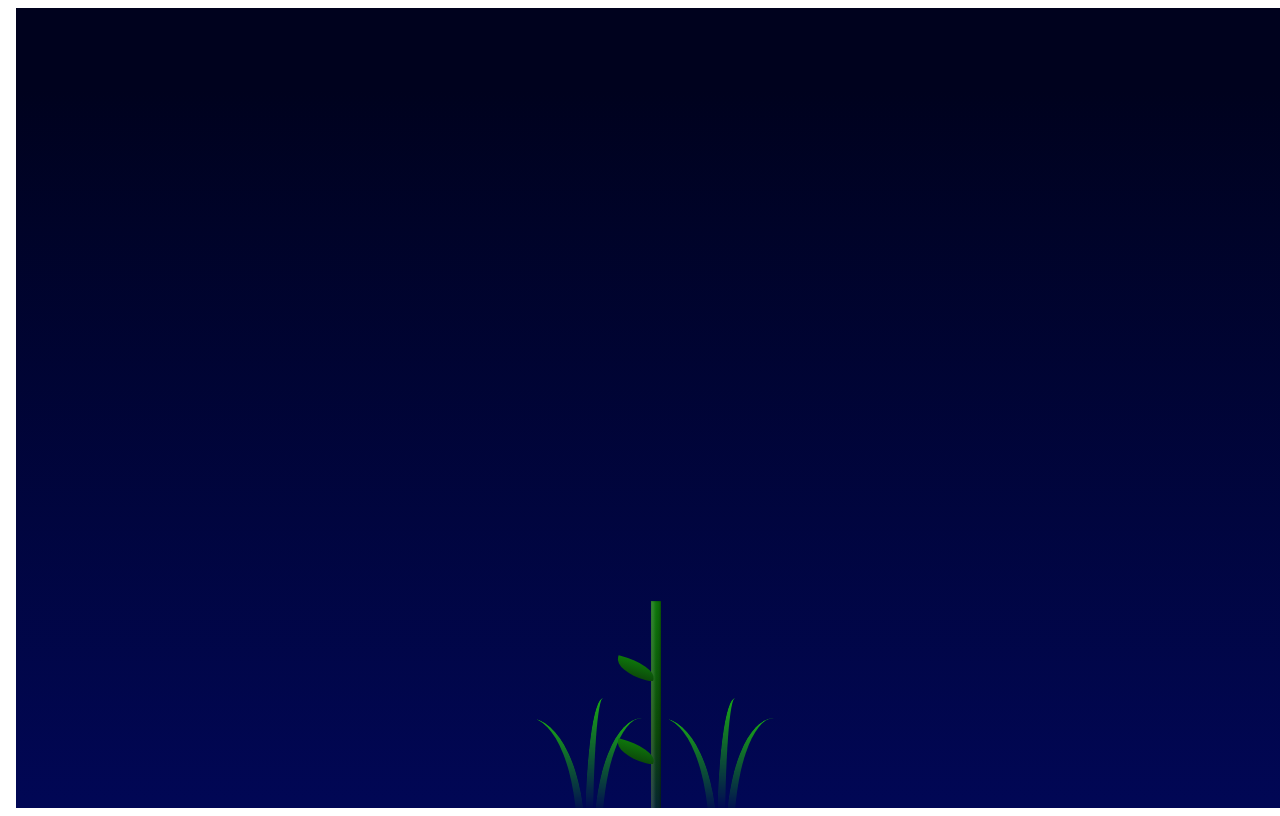
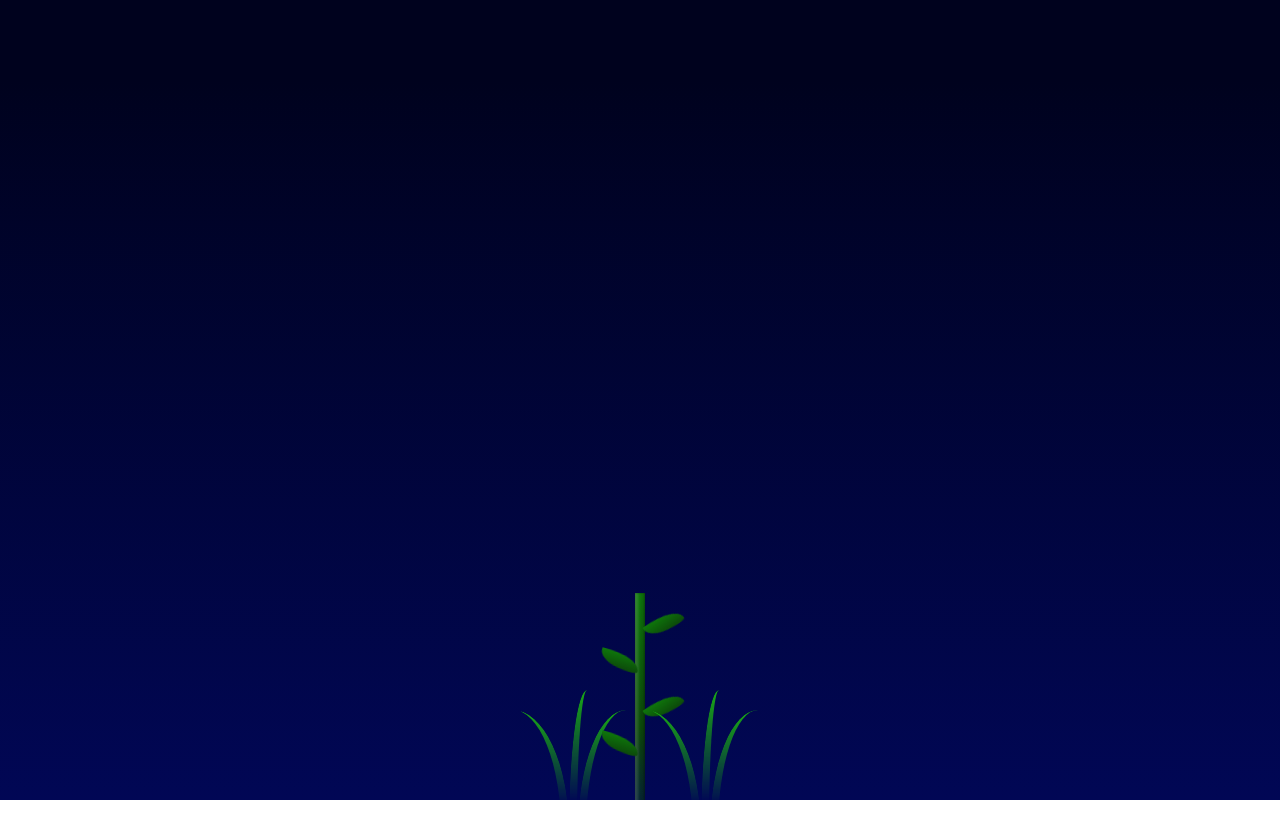
Before and after one commit to TimmyZammit/Angular_test, an Angular app: page / in a window 1280 px wide. Built offline with nearby package versions, Linux system fonts and the light colour scheme.

Commit message:
fixed leaves

```diff
--- a/angular.json
+++ b/angular.json
@@ -30,6 +30,7 @@
               "src/assets"
             ],
             "styles": [
+              "@angular/material/prebuilt-themes/deeppurple-amber.css",
               "src/styles.scss"
             ],
             "scripts": [],
@@ -95,6 +96,7 @@
               "src/assets"
             ],
             "styles": [
+              "@angular/material/prebuilt-themes/deeppurple-amber.css",
               "src/styles.scss"
             ],
             "scripts": []
--- a/package.json
+++ b/package.json
@@ -12,10 +12,12 @@
   "private": true,
   "dependencies": {
     "@angular/animations": "^17.3.0",
+    "@angular/cdk": "^17.3.10",
     "@angular/common": "^17.3.0",
     "@angular/compiler": "^17.3.0",
     "@angular/core": "^17.3.0",
     "@angular/forms": "^17.3.0",
+    "@angular/material": "^17.3.10",
     "@angular/platform-browser": "^17.3.0",
     "@angular/platform-browser-dynamic": "^17.3.0",
     "@angular/platform-server": "^17.3.0",
@@ -24,7 +26,7 @@
     "express": "^4.18.2",
     "rxjs": "~7.8.0",
     "tslib": "^2.3.0",
-    "zone.js": "~0.14.3"
+    "zone.js": "^0.14.10"
   },
   "devDependencies": {
     "@angular-devkit/build-angular": "^17.3.11",
--- a/src/app/app.component.html
+++ b/src/app/app.component.html
@@ -2,19 +2,33 @@
 <html style="display: contents;">
   <body>
     <div class="flex bottom-0 justify-center">
-      <div class="grass_patch">
+      <!-- left grass patch -->
+      <div class="grass_patch" id="grass_patch_1">
         <div class="grass_blade small left_blade"></div>
         <div class="grass_blade "></div>
         <div class="grass_blade small right_blade"></div>
       </div>
+      <!-- flower -->
       <div class="flower_container">
-        <div class="leaf left_leaf" id="leaf-1"></div>
-        <div class="leaf left_leaf" id="leaf-2"></div>
+        <!-- left leaves -->
+        <div class="leaf_container" id="leaf-1-container">
+          <div class="leaf left_leaf" id="leaf-1"></div>
+        </div>
+        <div class="leaf_container" id="leaf-2-container">
+          <div class="leaf left_leaf" id="leaf-2"></div>
+        </div>
+        <!-- stalk -->
         <div class="stalk"></div>
-        <div class="leaf right_leaf" id="leaf-3"></div>
-        <div class="leaf right_leaf" id="leaf-4"></div>
+        <!-- right leaves -->
+        <div class="leaf_container" id="leaf-3-container">
+          <div class="leaf right_leaf" id="leaf-3"></div>
+        </div>
+        <div class="leaf_container" id="leaf-4-container">
+          <div class="leaf right_leaf" id="leaf-4"></div>
+        </div>
       </div>
-      <div class="grass_patch">
+      <!-- right grass patch -->
+      <div class="grass_patch" id="grass_patch_2">
         <div class="grass_blade small left_blade"></div>
         <div class="grass_blade "></div>
         <div class="grass_blade small right_blade"></div>
--- a/src/app/app.component.scss
+++ b/src/app/app.component.scss
@@ -2,6 +2,27 @@
 $grass_color:#1aaa15;
 $stem_light:#0e770b;
 $stem_dark:#0c490a;
+
+// cubic-bezier(0.01, 0.82, 0.64, 0.92)
+$grow_anim_duration: 4s;
+$grow_anim_timing_fnc: linear;
+$grow_anim_delay:2s;
+
+$rLeaf_anim_duration: 4s;
+$rLeaf_anim_timing_fnc: linear;
+$rLeaf_anim_delay:2s;
+
+$leaf1_grow_anim_duration:4s;
+$leaf1_grow_anim_delay:2s;
+
+$leaf2_grow_anim_duration:4s;
+$leaf2_grow_anim_delay:2s;
+
+$leaf3_grow_anim_duration:4s;
+$leaf3_grow_anim_delay:2s;
+
+$leaf4_grow_anim_duration:4s;
+$leaf4_grow_anim_delay:2s;
 
 .flex{
   display: flex;
@@ -41,6 +62,10 @@ body{
   position: relative;
 }
 
+#grass_patch_2{
+  z-index:3;
+}
+
 .grass_blade{
   position: relative;
   bottom: 0;
@@ -50,7 +75,7 @@ body{
   border-left: 8px solid $grass_color;
   -webkit-mask-image: linear-gradient(to top, transparent 20%, #000000);
   transform-origin: bottom center;
-  animation: grow 5s linear 0.5s;
+  animation: grow $grow_anim_duration $grow_anim_timing_fnc $grow_anim_delay;
 }
 
 .small{
@@ -72,10 +97,12 @@ body{
 .flower_container{
   height:300px;
   width:10px;
-  animation: grow 5s linear 0.5s;
+  will-change: transform;
+  animation: grow $grow_anim_duration $grow_anim_timing_fnc $grow_anim_delay;
   bottom:-60px;
   position: relative;
   transform-origin: bottom center ;
+  z-index:2;
 }
 
 .stalk{
@@ -86,11 +113,12 @@ body{
 }
 
 .leaf{
-  width: 400%;
-  height: 5.5%;
+  width: 100%;
+  height: 100%;
   border-radius: 10% 190% 30% 160% / 0px 170% 20% 180%;
   background-image:linear-gradient(to top, $stem_dark,$stem_light) ;
-  animation: grow 5s linear 0.5s;
+  will-change: transform;
+  animation: grow $grow_anim_duration $grow_anim_timing_fnc $grow_anim_delay;
 }
 
 .left_leaf{
@@ -99,38 +127,103 @@ body{
 
 .right_leaf{
   transform-origin: bottom left;
-  transform: scaleX(-1);
+}
+
+.leaf_container{
+  width: 400%;
+  height: 5.5%;
+}
+
+#leaf-1-container{
+  bottom: -180px;
+  position: relative;
+  left: -38px;
+  will-change: transform;
+  animation: grow $leaf1_grow_anim_duration $grow_anim_timing_fnc $leaf1_grow_anim_delay;
 }
 
 #leaf-1{
-  bottom: -180px;
+  -webkit-transform: rotate(15deg);
+  transform: rotate(15deg);
+  animation: left-leaf-anim $rLeaf_anim_duration $rLeaf_anim_timing_fnc $rLeaf_anim_delay;
+  will-change: transform;
+}
+
+#leaf-2-container{
+  bottom: -80px;
   position: relative;
   left: -38px;
-  transform: rotate(15deg);
+  will-change: transform;
+  animation: grow $leaf2_grow_anim_duration $grow_anim_timing_fnc $leaf2_grow_anim_delay;
 }
 
 #leaf-2{
-  bottom: -80px;
+  -webkit-transform: rotate(15deg);
+  transform: rotate(15deg);
+  will-change: transform;
+  animation: left-leaf-anim $rLeaf_anim_duration $rLeaf_anim_timing_fnc $rLeaf_anim_delay;
+}
+
+#leaf-3-container{
+  bottom: 185px;
   position: relative;
-  left: -38px;
-  transform: rotate(15deg);
+  left: 17px;
+  will-change: transform;
+  animation: grow $leaf3_grow_anim_duration $grow_anim_timing_fnc $leaf3_grow_anim_delay;
 }
 
 #leaf-3{
-  bottom:10px;
-  position: relative;
+  -webkit-transform: rotate(-35deg);
+  transform: rotate(-35deg);
+  will-change: transform;
+  animation: right-leaf-anim $rLeaf_anim_duration $rLeaf_anim_timing_fnc $rLeaf_anim_delay;
 }
 
+#leaf-4-container{
+  bottom: 285px;
+  position: relative;
+  left: 17px;
+  will-change: transform;
+  animation: grow $leaf4_grow_anim_duration $grow_anim_timing_fnc $leaf4_grow_anim_delay;
+}
+
+
 #leaf-4{
-  bottom:20px;
-  position: relative;
+  -webkit-transform: rotate(-35deg);
+  transform: rotate(-35deg);
+  will-change: transform;
+  animation:right-leaf-anim $rLeaf_anim_duration $rLeaf_anim_timing_fnc $rLeaf_anim_delay;
+}
+
+@keyframes right-leaf-anim{
+  from{
+    -webkit-transform: translateX(-10px) rotate(-35deg);
+    transform: translateX(-10px) rotate(-35deg);
+  }
+  to{
+    -webkit-transform: translateX(0px) rotate(-35deg);
+    transform: translateX(0px) rotate(-35deg);
+  }
+}
+
+@keyframes left-leaf-anim{
+  from{
+    -webkit-transform: translateX(100px) rotate(15deg);
+    transform: translateX(100px) rotate(15deg);
+  }
+  to{
+    -webkit-transform: translateX(0px) rotate(15deg);
+    transform: translateX(0px) rotate(15deg);
+  }
 }
 
 @keyframes grow {
   from{
+    -webkit-transform: scale(0);
     transform: scale(0);
   }
   to{
-    transform: scale(1);
+    -webkit-transform: scale(1.02);
+    transform: scale(1.02);
   }
 }
--- a/src/app/app.component.ts
+++ b/src/app/app.component.ts
@@ -1,13 +1,22 @@
-import { Component } from '@angular/core';
+import { Component, ElementRef, Renderer2 } from '@angular/core';
 import { RouterOutlet } from '@angular/router';
+import { MatButtonModule } from '@angular/material/button';
 
 @Component({
   selector: 'app-root',
   standalone: true,
-  imports: [RouterOutlet],
+  imports: [RouterOutlet,MatButtonModule],
   templateUrl: './app.component.html',
-  styleUrl: './app.component.scss'
+  styleUrl: './app.component.scss',
 })
 export class AppComponent {
-  title = 'Angular_test';
+  constructor(private renderer: Renderer2, private el: ElementRef) {}
+
+  runAnim(): void {
+    console.log("test")
+    const animatedElements = this.el.nativeElement.querySelectorAll('.leaf, .grass_blade, .flower_container');
+    animatedElements.forEach((element: HTMLElement) => {
+      this.renderer.setStyle(element, 'animation-play-state', 'running');
+    });
+  }
 }
--- a/src/app/app.config.ts
+++ b/src/app/app.config.ts
@@ -3,7 +3,8 @@ import { provideRouter } from '@angular/router';
 
 import { routes } from './app.routes';
 import { provideClientHydration } from '@angular/platform-browser';
+import { provideAnimationsAsync } from '@angular/platform-browser/animations/async';
 
 export const appConfig: ApplicationConfig = {
-  providers: [provideRouter(routes), provideClientHydration()]
+  providers: [provideRouter(routes), provideClientHydration(), provideAnimationsAsync()]
 };
--- a/src/index.html
+++ b/src/index.html
@@ -6,8 +6,10 @@
   <base href="/">
   <meta name="viewport" content="width=device-width, initial-scale=1">
   <link rel="icon" type="image/x-icon" href="favicon.ico">
+  <link href="https://fonts.googleapis.com/css2?family=Roboto:wght@300;400;500&display=swap" rel="stylesheet">
+  <link href="https://fonts.googleapis.com/icon?family=Material+Icons" rel="stylesheet">
 </head>
-<body>
+<body class="mat-typography">
   <app-root></app-root>
 </body>
 </html>
--- a/src/main.ts
+++ b/src/main.ts
@@ -1,6 +1,8 @@
 import { bootstrapApplication } from '@angular/platform-browser';
 import { appConfig } from './app/app.config';
 import { AppComponent } from './app/app.component';
+import 'zone.js';  // Required for Angular
+
 
 bootstrapApplication(AppComponent, appConfig)
   .catch((err) => console.error(err));
--- a/src/styles.scss
+++ b/src/styles.scss
@@ -1 +1,4 @@
 /* You can add global styles to this file, and also import other style files */
+
+html, body { height: 100%; }
+body { margin: 0; font-family: Roboto, "Helvetica Neue", sans-serif; }
```
Also changed, not shown: 1 other file (tests, documents, lock files or other folders).
